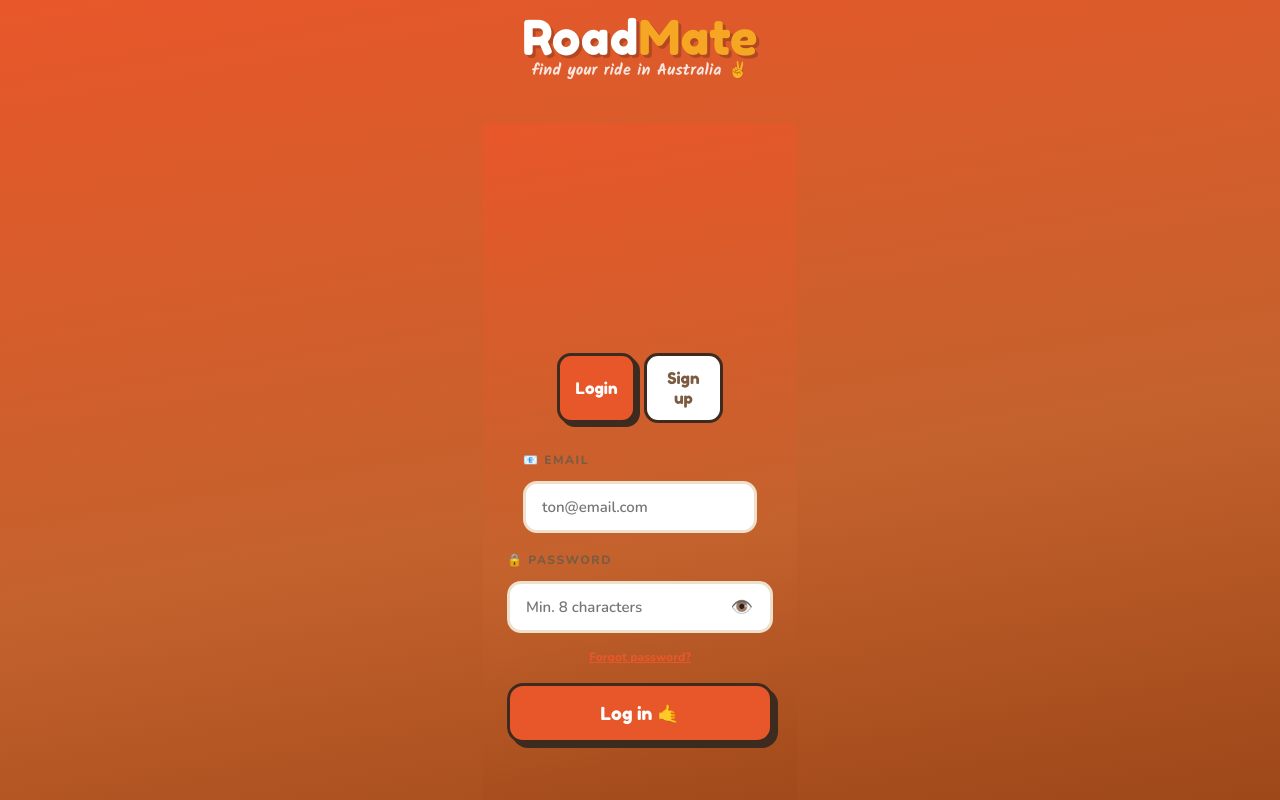
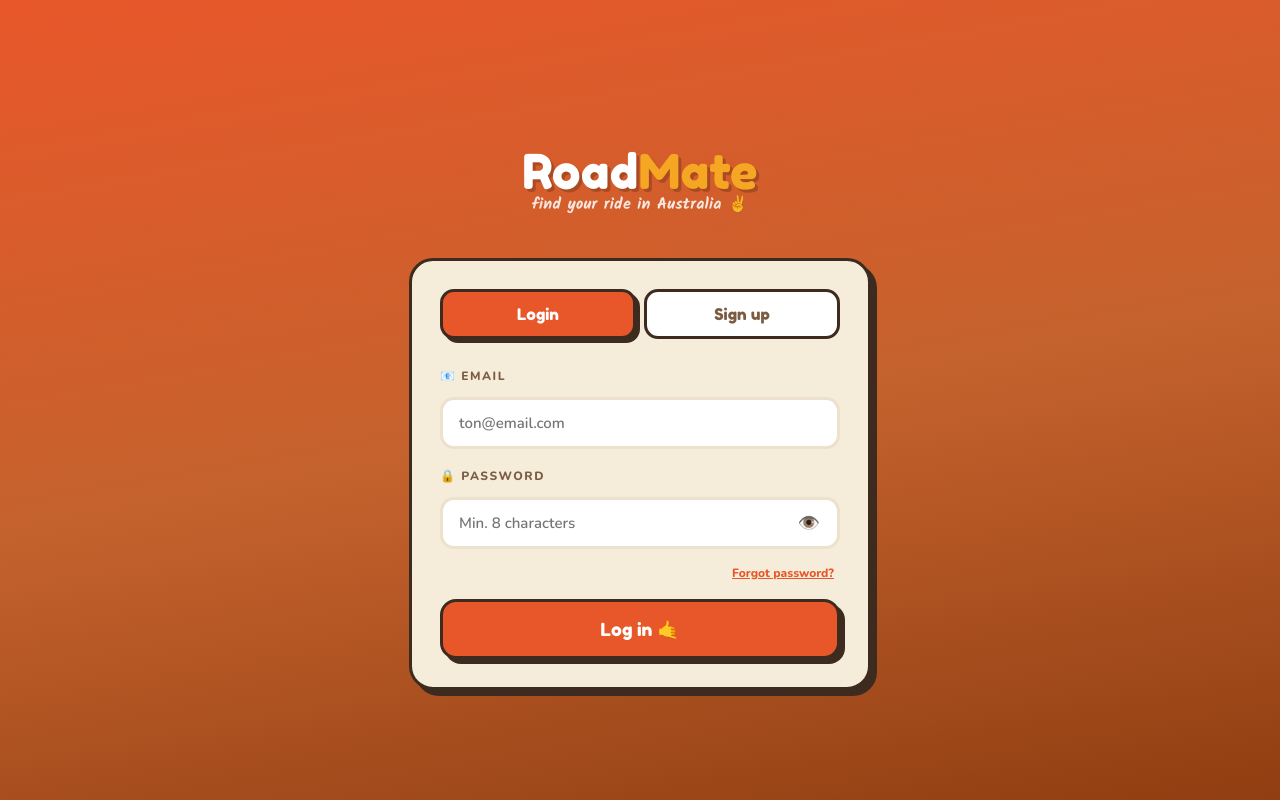
Before and after one commit to mikaroadmate/roadmate, a React (Vite) app: page / in a window 1280 px wide. Shown: the top 800 px of the page. Built offline with nearby package versions, Linux system fonts and the light colour scheme; no server answers.

Commit message:
Auth : fix débordement carte sur PWA2

```diff
--- a/src/pages/Auth.jsx
+++ b/src/pages/Auth.jsx
@@ -43,7 +43,7 @@ export default function Auth() {
   }
 
   return (
-    <div style={{ fontFamily: "'Fredoka One', cursive", background: 'linear-gradient(170deg, #E8572A 0%, #C4622D 50%, #8B3A0F 100%)', minHeight: '100vh', display: 'flex', flexDirection: 'column', alignItems: 'center', justifyContent: 'center', padding: 24, boxSizing: 'border-box', overflowX: 'hidden', width: '100%' }}>
+    <div style={{ fontFamily: "'Fredoka One', cursive", background: 'linear-gradient(170deg, #E8572A 0%, #C4622D 50%, #8B3A0F 100%)', minHeight: '100vh', display: 'flex', flexDirection: 'column', alignItems: 'center', justifyContent: 'center', padding: 24 }}>
       <link href="https://fonts.googleapis.com/css2?family=Fredoka+One&family=Nunito:wght@400;600;700;800;900&family=Kalam:wght@700&display=swap" rel="stylesheet" />
 
       <div style={{ fontSize: 48, fontFamily: "'Fredoka One'", color: '#fff', marginBottom: 8, textShadow: '3px 3px 0 rgba(0,0,0,0.2)' }}>
@@ -53,7 +53,7 @@ export default function Auth() {
         {lang === 'fr' ? 'trouve ton trajet en Australie ✌️' : 'find your ride in Australia ✌️'}
       </div>
 
-      <div style={{ fontFamily: "'Fredoka One', cursive", background: 'linear-gradient(170deg, #E8572A 0%, #C4622D 50%, #8B3A0F 100%)', minHeight: '100vh', display: 'flex', flexDirection: 'column', alignItems: 'center', justifyContent: 'center', padding: 24 }}>
+      <div style={{ background: '#F5EDD9', borderRadius: 24, padding: 28, width: '100%', maxWidth: 400, border: '3px solid #3D2B1F', boxShadow: '6px 6px 0 #3D2B1F' }}>
 
         <div style={{ display: 'flex', gap: 8, marginBottom: 24 }}>
           {['login', 'signup'].map(m => (
```
